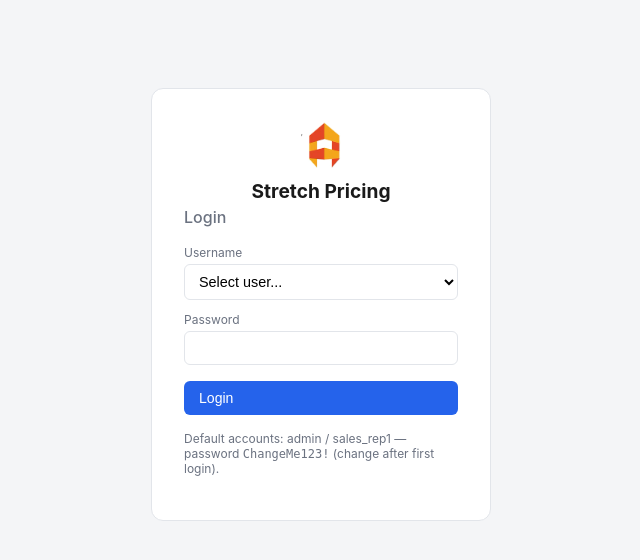
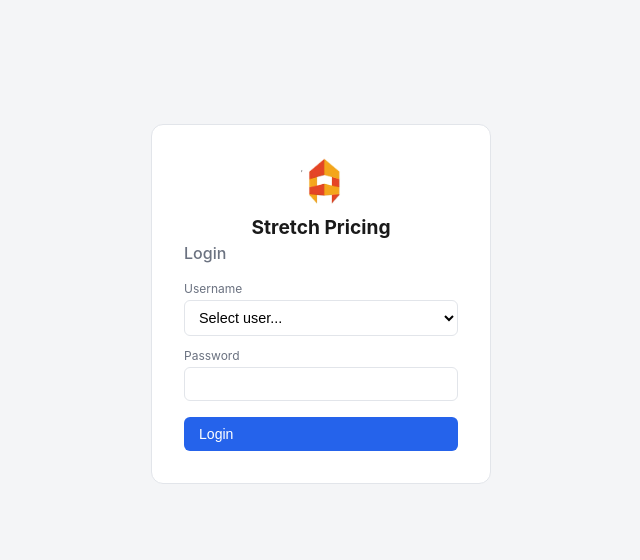
Before and after one commit to erpclipsico-oss/stretch-pricing-app, a Flask app: page /login in a window 1280 px wide. Shown: the top 560 px of the page, without its empty margins (319-959 px from the left). Run offline with Flask 3, Linux system fonts and the light colour scheme; data comes from the database, SQL or seed files in the repository.

Commit message:
Add files via upload

```diff
--- a/stretch-pricing-app/app/templates/login.html
+++ b/stretch-pricing-app/app/templates/login.html
@@ -18,7 +18,6 @@
       <input type="password" name="password" required>
       <button type="submit" class="btn btn-primary" style="margin-top:16px;width:100%;">Login</button>
     </form>
-    <p class="hint">Default accounts: admin / sales_rep1 &mdash; password <code>ChangeMe123!</code> (change after first login).</p>
   </div>
 </div>
 {% endblock %}
```
